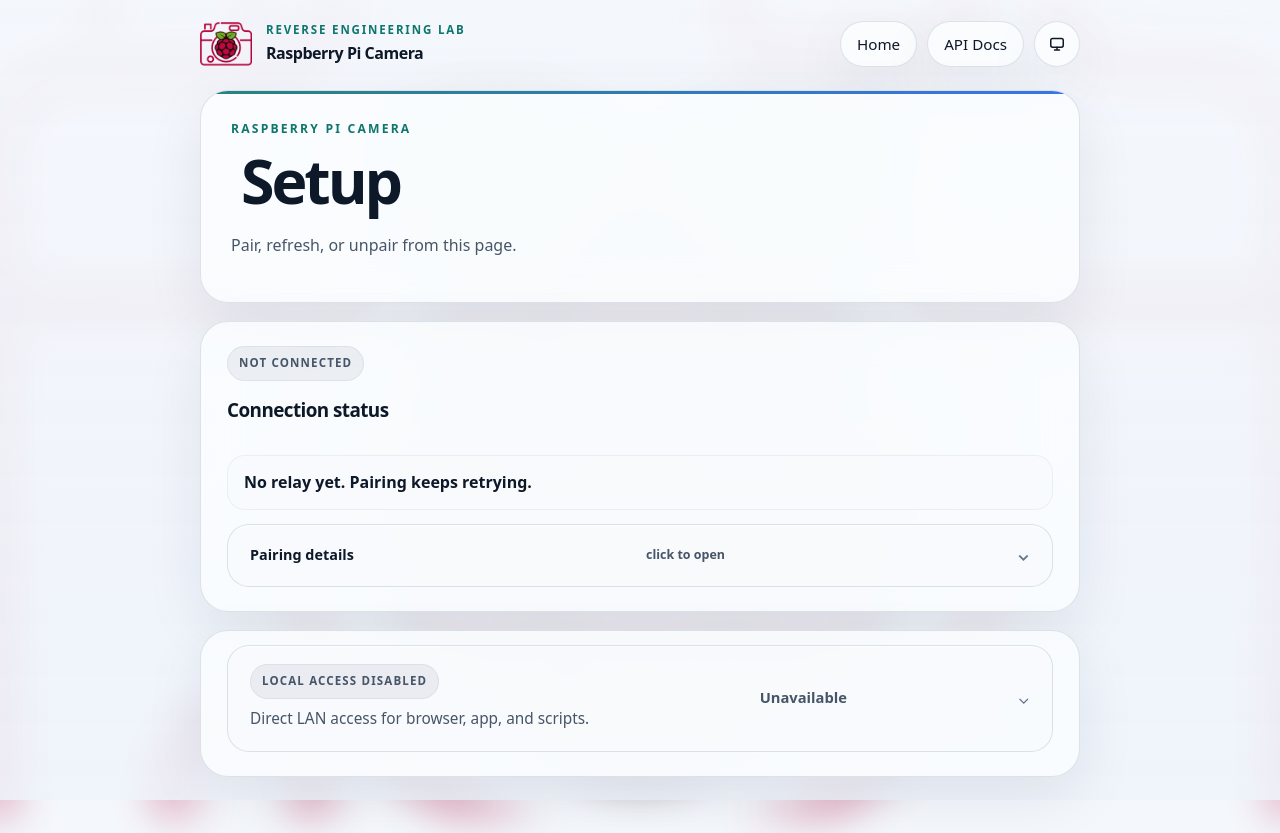
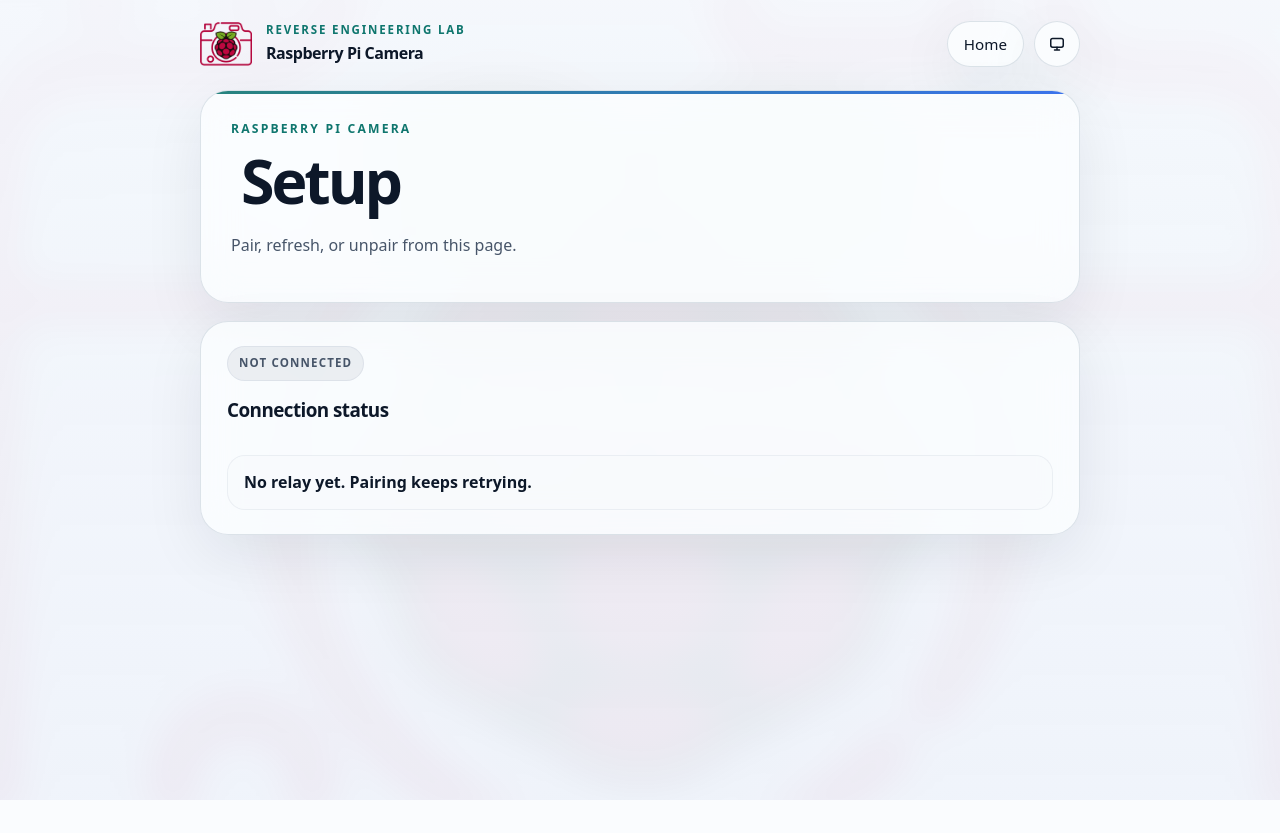
Before and after one commit to CMLPlatform/relab-rpi-cam-plugin, a Python web app: template app/templates/setup.html in a window 1280 px wide. After the commit the page ends 800 px from the top, so only its background shows below. Run offline with Jinja, Linux system fonts and the light colour scheme; the template is opened without the code that fills it: most values are stand-ins (such as "Sample title", 1, 10 or a date in 2020).

Commit message:
fix: hide setup topology from public visitors

```diff
--- a/app/templates/setup.html
+++ b/app/templates/setup.html
@@ -7,7 +7,9 @@
 {% block site_header_nav %}
   <nav class="site-header__nav" aria-label="Primary">
     <a href="{{ url_for('homepage') }}" class="btn btn--ghost">Home</a>
+    {% if api_docs_enabled %}
     <a href="{{ url_for('swagger_ui_html') }}" class="btn btn--ghost">API Docs</a>
+    {% endif %}
   </nav>
 {% endblock %}
 
@@ -19,7 +21,12 @@
 {% endblock %}
 
 {% block body %}
-<main class="setup-shell">
+<main
+  class="setup-shell"
+  data-pairing-state
+  data-initial-relay-enabled="{{ 'true' if relay_enabled else 'false' }}"
+  data-initial-pairing-status="{{ pairing.status }}"
+>
   <section class="setup-hero">
     <div class="setup-eyebrow">Raspberry Pi Camera</div>
     <h1>Setup</h1>
@@ -48,10 +55,11 @@
         </div>
         <div class="setup-actions">
           {% if operator_authenticated %}
-          <button class="btn btn--danger" onclick="unpair()">Unpair</button>
+          <button class="btn btn--danger" data-unpair-open type="button">Unpair</button>
           {% endif %}
         </div>
       </div>
+      {% if operator_authenticated %}
       <div class="setup-inline-metrics">
         <div class="setup-inline-metric">
           <span class="setup-debug__label">Relay backend</span>
@@ -62,6 +70,7 @@
           {% if relay_camera_id %}<code>{{ relay_camera_id }}</code>{% else %}<em>not set</em>{% endif %}
         </div>
       </div>
+      {% endif %}
       {% elif pairing.status == status_paired %}
       <div class="setup-state-banner setup-state-banner--success">
         <div class="setup-state-banner__copy">
@@ -77,7 +86,7 @@
         <div class="pairing-code-shell">
           <div class="pairing-code" id="pairing-code">{{ pairing.code }}</div>
           <button class="setup-copy-code-btn" type="button" aria-label="Copy pairing code" title="Copy pairing code"
-            onclick="copyText(document.getElementById('pairing-code').textContent, this)">
+            data-copy-source="pairing-code">
             <svg viewBox="0 0 24 24" aria-hidden="true" focusable="false">
               <path d="M9 4.5h8.25A2.25 2.25 0 0 1 19.5 6.75V15" fill="none" stroke="currentColor" stroke-width="1.7"
                 stroke-linecap="round" stroke-linejoin="round" />
@@ -88,7 +97,7 @@
           </button>
           {% if operator_authenticated %}
           <button class="setup-refresh-code-btn" type="button" aria-label="Generate a new pairing code"
-            title="Generate a new pairing code" onclick="refreshPairingCode(this)">
+            title="Generate a new pairing code" data-refresh-pairing>
             <svg viewBox="0 0 24 24" aria-hidden="true" focusable="false">
               <path d="M20.25 12a8.25 8.25 0 0 1-13.95 5.95M3.75 12A8.25 8.25 0 0 1 17.7 6.05" fill="none"
                 stroke="currentColor" stroke-width="1.7" stroke-linecap="round" />
@@ -126,6 +135,7 @@
       </div>
       {% endif %}
 
+      {% if operator_authenticated %}
       <details class="setup-debug">
         <summary>
           <span>Pairing details</span>
@@ -136,8 +146,7 @@
             <span class="setup-debug__label">URL</span>
             <div class="setup-debug__value">
               <code id="pairing-backend-url">{{ pairing_backend_url }}</code>
-              <button class="btn setup-copy-btn" type="button"
-                onclick="copyText(document.getElementById('pairing-backend-url').textContent, this)">
+              <button class="btn setup-copy-btn" type="button" data-copy-source="pairing-backend-url">
                 Copy
               </button>
             </div>
@@ -175,9 +184,11 @@
           </div>
         </div>
       </details>
+      {% endif %}
     </div>
   </section>
 
+  {% if operator_authenticated %}
   <section class="setup-status setup-status--advanced">
     <div class="setup-status-grid">
       <details class="setup-advanced">
@@ -225,8 +236,7 @@
             <div class="setup-value-card setup-value-card--key">
               <div class="setup-value-card__header">
                 <span class="setup-debug__label">Local API key</span>
-                <button class="btn setup-copy-btn" type="button"
-                  onclick="copyText(document.getElementById('local-api-key').textContent, this)">
+                <button class="btn setup-copy-btn" type="button" data-copy-source="local-api-key">
                   Copy
                 </button>
               </div>
@@ -258,13 +268,14 @@
       </details>
     </div>
   </section>
+  {% endif %}
   {% if operator_authenticated %}
   <dialog id="unpair-dialog" class="setup-dialog">
     <h3>Unpair this camera?</h3>
     <p>It will disconnect from the backend and re-enter pairing mode. You can re-pair it at any time.</p>
     <div class="setup-dialog__actions">
-      <button class="btn setup-dialog__cancel" onclick="document.getElementById('unpair-dialog').close()">Cancel</button>
-      <button class="btn btn--danger" id="unpair-confirm-btn" onclick="confirmUnpair()">Unpair</button>
+      <button class="btn setup-dialog__cancel" data-dialog-close type="button">Cancel</button>
+      <button class="btn btn--danger" id="unpair-confirm-btn" data-unpair-confirm type="button">Unpair</button>
     </div>
   </dialog>
   {% endif %}
```
Also changed, not shown: app/pairing/routers/setup.py (+15 -10 lines), tests/integration/test_setup.py (+48 -19 lines).
